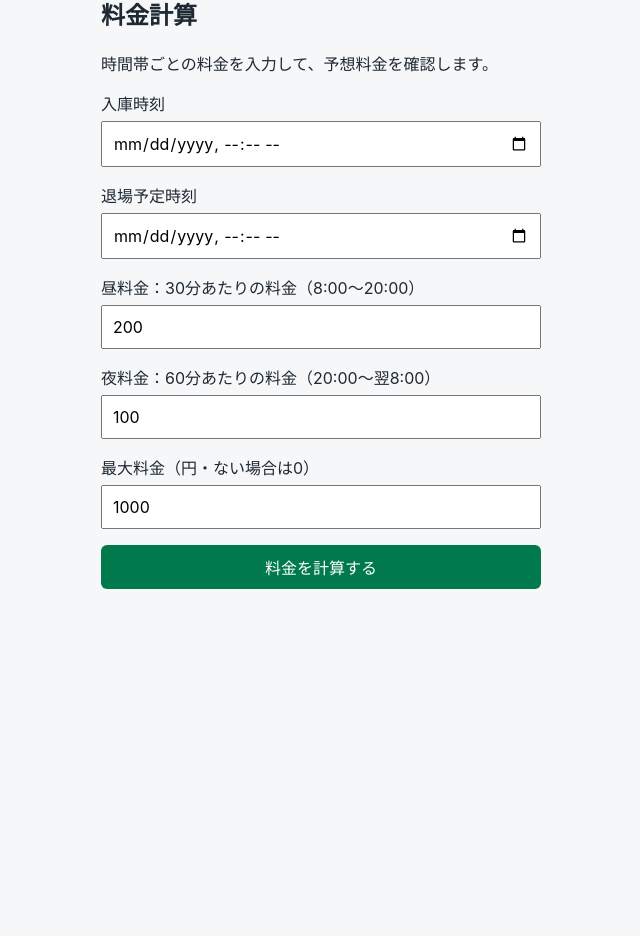
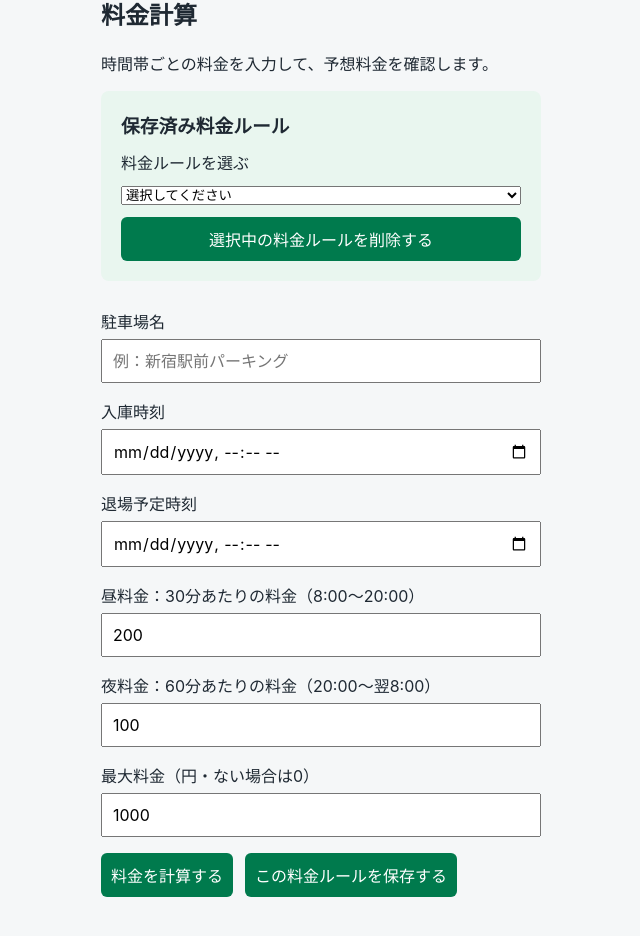
Before and after one commit to raito723/tyuusha, a React (Vite) app in the folder parking-fee-app/: page /calculator in a window 1280 px wide. Shown: the part 166-1102 px from the top of the page, without its empty margins (203-843 px from the left). Before the commit the page ends 803 px from the top, so only its background shows below. Built offline with nearby package versions, Linux system fonts and the light colour scheme.

Commit message:
料金ルールの保存機能を追加

```diff
--- a/parking-fee-app/src/index.css
+++ b/parking-fee-app/src/index.css
@@ -82,3 +82,23 @@ button:hover {
   color: #00623e;
   font-weight: bold;
 }
+
+.rule-card {
+  display: grid;
+  gap: 12px;
+  max-width: 440px;
+  margin-bottom: 28px;
+  padding: 20px;
+  border-radius: 8px;
+  background: #e9f6ef;
+}
+
+.rule-card h3 {
+  margin: 0;
+}
+
+.button-group {
+  display: flex;
+  flex-wrap: wrap;
+  gap: 12px;
+}
--- /dev/null
+++ b/parking-fee-app/src/lib/parkingRules.js
@@ -0,0 +1,19 @@
+const STORAGE_KEY = "parking-fee-app-rules";
+
+export function getParkingRules() {
+    const savedRules = localStorage.getItem(STORAGE_KEY);
+
+    if (!savedRules) {
+        return [];
+    }
+
+    try {
+        return JSON.parse(savedRules);
+    } catch {
+        return [];
+    }
+}
+
+export function saveParkingRules(rules) {
+    localStorage.setItem(STORAGE_KEY, JSON.stringify(rules));
+}
--- a/parking-fee-app/src/pages/FeeCalculatorPage.jsx
+++ b/parking-fee-app/src/pages/FeeCalculatorPage.jsx
@@ -1,13 +1,16 @@
 import { useState } from "react";
 import { calculateParkingFee } from "../lib/feeCalculator";
+import { getParkingRules, saveParkingRules } from "../lib/parkingRules";
 
 export function FeeCalculatorPage() {
+    const [ruleName, setRuleName] = useState("");
     const [startTime, setStartTime] = useState("");
     const [endTime, setEndTime] = useState("");
     const [dayPrice, setDayPrice] = useState(200);
     const [nightPrice, setNightPrice] = useState(100);
     const [maximumFee, setMaximumFee] = useState(1000);
     const [result, setResult] = useState(null);
+    const [savedRules, setSavedRules] = useState(getParkingRules());
 
     function handleSubmit(event) {
         event.preventDefault();
@@ -23,12 +26,107 @@ export function FeeCalculatorPage() {
         setResult(calculationResult);
     }
 
+    function handleSaveRule() {
+        if (!ruleName.trim()) {
+            alert("駐車場名を入力してください。");
+            return;
+        }
+
+        const newRule = {
+            id: crypto.randomUUID(),
+            name: ruleName.trim(),
+            dayPrice: Number(dayPrice),
+            nightPrice: Number(nightPrice),
+            maximumFee: Number(maximumFee),
+        };
+
+        const updatedRules = [...savedRules, newRule];
+
+        saveParkingRules(updatedRules);
+        setSavedRules(updatedRules);
+        setRuleName("");
+
+        alert("料金ルールを保存しました。");
+    }
+
+    function handleSelectRule(event) {
+        const selectedRule = savedRules.find(
+            (rule) => rule.id === event.target.value
+        );
+
+        if (!selectedRule) {
+            return;
+        }
+
+        setRuleName(selectedRule.name);
+        setDayPrice(selectedRule.dayPrice);
+        setNightPrice(selectedRule.nightPrice);
+        setMaximumFee(selectedRule.maximumFee);
+    }
+
+    function handleDeleteRule() {
+        const selectedRule = savedRules.find((rule) => rule.name === ruleName);
+
+        if (!selectedRule) {
+            alert("削除する保存済み料金ルールを選択してください。");
+            return;
+        }
+
+        const shouldDelete = window.confirm(
+            `「${selectedRule.name}」を削除しますか？`
+        );
+
+        if (!shouldDelete) {
+            return;
+        }
+
+        const updatedRules = savedRules.filter(
+            (rule) => rule.id !== selectedRule.id
+        );
+
+        saveParkingRules(updatedRules);
+        setSavedRules(updatedRules);
+        setRuleName("");
+
+        alert("料金ルールを削除しました。");
+    }
+
     return (
         <section>
             <h2>料金計算</h2>
             <p>時間帯ごとの料金を入力して、予想料金を確認します。</p>
 
+            <section className="rule-card">
+                <h3>保存済み料金ルール</h3>
+
+                <label htmlFor="savedRule">料金ルールを選ぶ</label>
+                <select id="savedRule" defaultValue="" onChange={handleSelectRule}>
+                    <option value="">選択してください</option>
+
+                    {savedRules.map((rule) => (
+                        <option key={rule.id} value={rule.id}>
+                            {rule.name}
+                        </option>
+                    ))}
+                </select>
+
+                <button type="button" onClick={handleDeleteRule}>
+                    選択中の料金ルールを削除する
+                </button>
+            </section>
+
             <form onSubmit={handleSubmit}>
+                <div>
+                    <label htmlFor="ruleName">駐車場名</label>
+                    <input
+                        id="ruleName"
+                        type="text"
+                        value={ruleName}
+                        onChange={(event) => setRuleName(event.target.value)}
+                        placeholder="例：新宿駅前パーキング"
+                    />
+                </div>
+
                 <div>
                     <label htmlFor="startTime">入庫時刻</label>
                     <input
@@ -91,7 +189,12 @@ export function FeeCalculatorPage() {
                     />
                 </div>
 
-                <button type="submit">料金を計算する</button>
+                <div className="button-group">
+                    <button type="submit">料金を計算する</button>
+                    <button type="button" onClick={handleSaveRule}>
+                        この料金ルールを保存する
+                    </button>
+                </div>
             </form>
 
             {result?.error && <p className="error-message">{result.error}</p>}
@@ -102,7 +205,6 @@ export function FeeCalculatorPage() {
 
                     <p>昼間の駐車時間：{result.dayMinutes}分</p>
                     <p>昼料金：{result.dayFee.toLocaleString()}円</p>
-
                     <p>夜間の駐車時間：{result.nightMinutes}分</p>
                     <p>夜料金：{result.nightFee.toLocaleString()}円</p>
 
```
